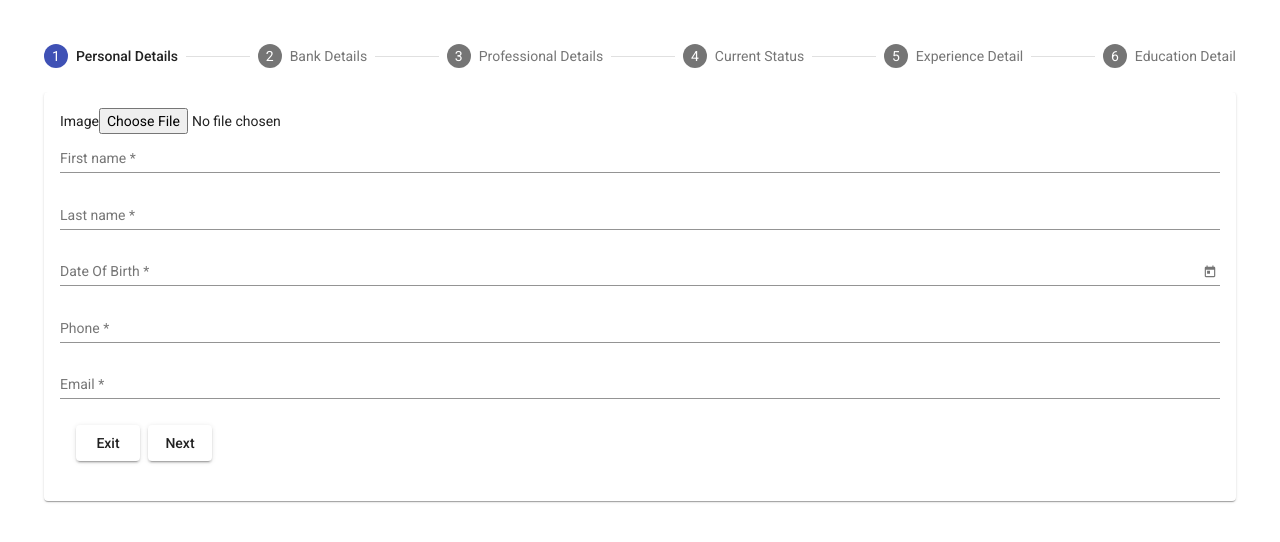
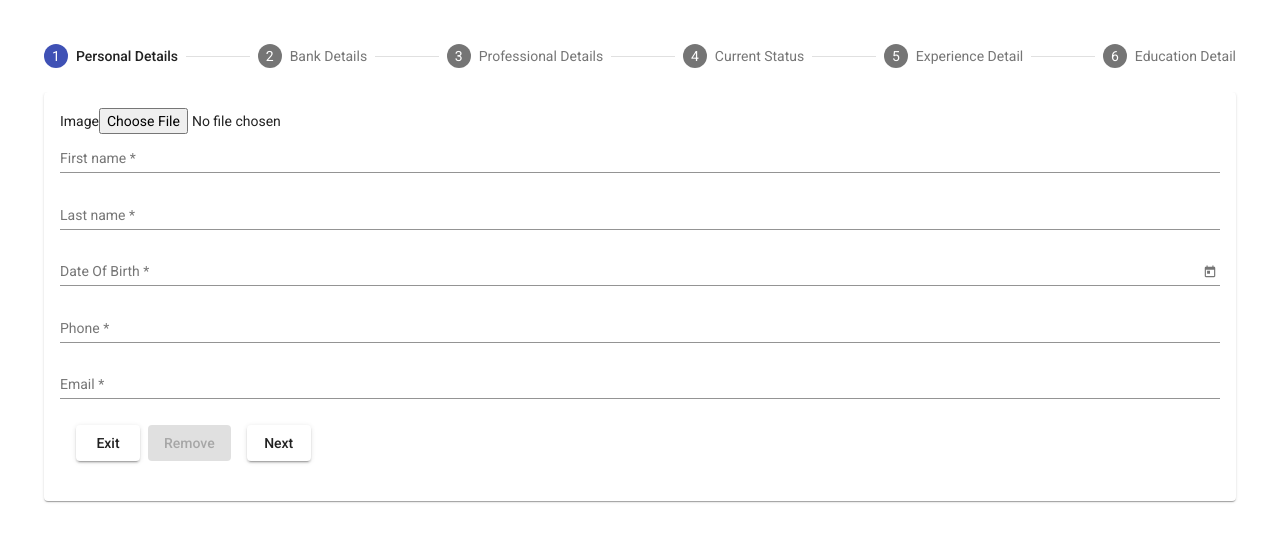
Before and after one commit to shaili-shah/Angularstepper, an Angular app in the folder angular-stepper/: page /manageTeam in a window 1280 px wide. Shown: the top 542 px of the page. Built offline with nearby package versions, Linux system fonts and the light colour scheme; no server answers.

Commit message:
changes for delete

```diff
--- a/angular-stepper/src/app/manage-team/stepper-footer/stepper-footer.component.html
+++ b/angular-stepper/src/app/manage-team/stepper-footer/stepper-footer.component.html
@@ -1,3 +1,6 @@
 <mat-card-actions>
     <button mat-raised-button [routerLink]="'/teamDetail'">Exit</button>
+    <button mat-raised-button
+    [disabled]="id <= 0"
+    (click)="delete()" >Remove</button>
 </mat-card-actions>
--- a/angular-stepper/src/app/manage-team/stepper-footer/stepper-footer.component.ts
+++ b/angular-stepper/src/app/manage-team/stepper-footer/stepper-footer.component.ts
@@ -1,4 +1,6 @@
 import { Component, OnInit } from '@angular/core';
+import { ActivatedRoute, Router } from '@angular/router';
+import { TeamService } from 'src/app/services/team.service';
 
 @Component({
   selector: 'stepper-footer',
@@ -7,9 +9,30 @@ import { Component, OnInit } from '@angular/core';
 })
 export class StepperFooterComponent implements OnInit {
 
-  constructor() { }
+  constructor(private route: ActivatedRoute,
+    private service: TeamService,
+    private router: Router) { }
 
+  id!: number
   ngOnInit(): void {
+    const detailId = this.route.snapshot.paramMap.get('id') || 0;
+    this.id = +detailId;
+  }
+
+  delete() {
+    var result = confirm("Want to delete?");
+    if (result) {
+      this.service.DeleteEmployeeDetail(this.id).subscribe((data: any) => {
+        if (data.m_Item2) {
+          this.router.navigate(['/teamDetail']);
+        } else {
+          alert('Delete Failed');
+        }
+      }, error => {
+        alert(error);
+      });
+    }
+
   }
 
 }
--- a/angular-stepper/src/app/services/team.service.ts
+++ b/angular-stepper/src/app/services/team.service.ts
@@ -19,29 +19,29 @@ const requestOptions = {
   providedIn: 'root'
 })
 
-export class TeamService  {
+export class TeamService {
 
   private baseUrl = environment.baseURL;
 
-  constructor(public http : HttpClient) {
+  constructor(public http: HttpClient) {
   }
 
-   imageBase64! : string;
-   resumeBase64! : string;
+  imageBase64!: string;
+  resumeBase64!: string;
 
-   get data(): any{
+  get data(): any {
     return this.imageBase64;
   }
 
-  set data(val: any){
+  set data(val: any) {
     this.imageBase64 = val;
   }
 
-  get resume(): any{
+  get resume(): any {
     return this.resumeBase64;
   }
 
-  set resume(val: any){
+  set resume(val: any) {
     this.resumeBase64 = val;
   }
 
@@ -53,25 +53,32 @@ export class TeamService  {
     return this.http.get(`${this.baseUrl}/User/GetAllSkills`);
   }
 
-  AddEmployeeDetail(model : EmployeeModel){
-    return this.http.post(`${this.baseUrl}/User/AddTeamDetail`, model ,{headers: new HttpHeaders(
+  GetTeamDetailById(id: number): Observable<any> {
+    return this.http.get(`${this.baseUrl}/User/GetTeamDetailById?id=` + id);
+  }
+
+  AddEmployeeDetail(model: EmployeeModel) {
+    return this.http.post(`${this.baseUrl}/User/AddTeamDetail`, model, {
+      headers: new HttpHeaders(
         {
           'Content-Type': 'application/json'
         }
-     )});
+      )
+    });
   }
 
-  EditEmployeeDetail(model : EmployeeModel){
-    return this.http.post(`${this.baseUrl}/User/EditTeamDetail`, model ,{headers: new HttpHeaders(
+  EditEmployeeDetail(model: EmployeeModel) {
+    return this.http.post(`${this.baseUrl}/User/EditTeamDetail`, model, {
+      headers: new HttpHeaders(
         {
           'Content-Type': 'application/json'
         }
-     )});
+      )
+    });
   }
 
-  GetTeamDetailById(id : number) : Observable<any> {
-    return this.http.get(`${this.baseUrl}/User/GetTeamDetailById?id=`+id);
+  DeleteEmployeeDetail(id: number) {
+    return this.http.delete(`${this.baseUrl}/User/DeleteTeamDetail?id=` + id);
   }
 
-
 }
```
Lines whose indentation alone changed are shown as unchanged.
